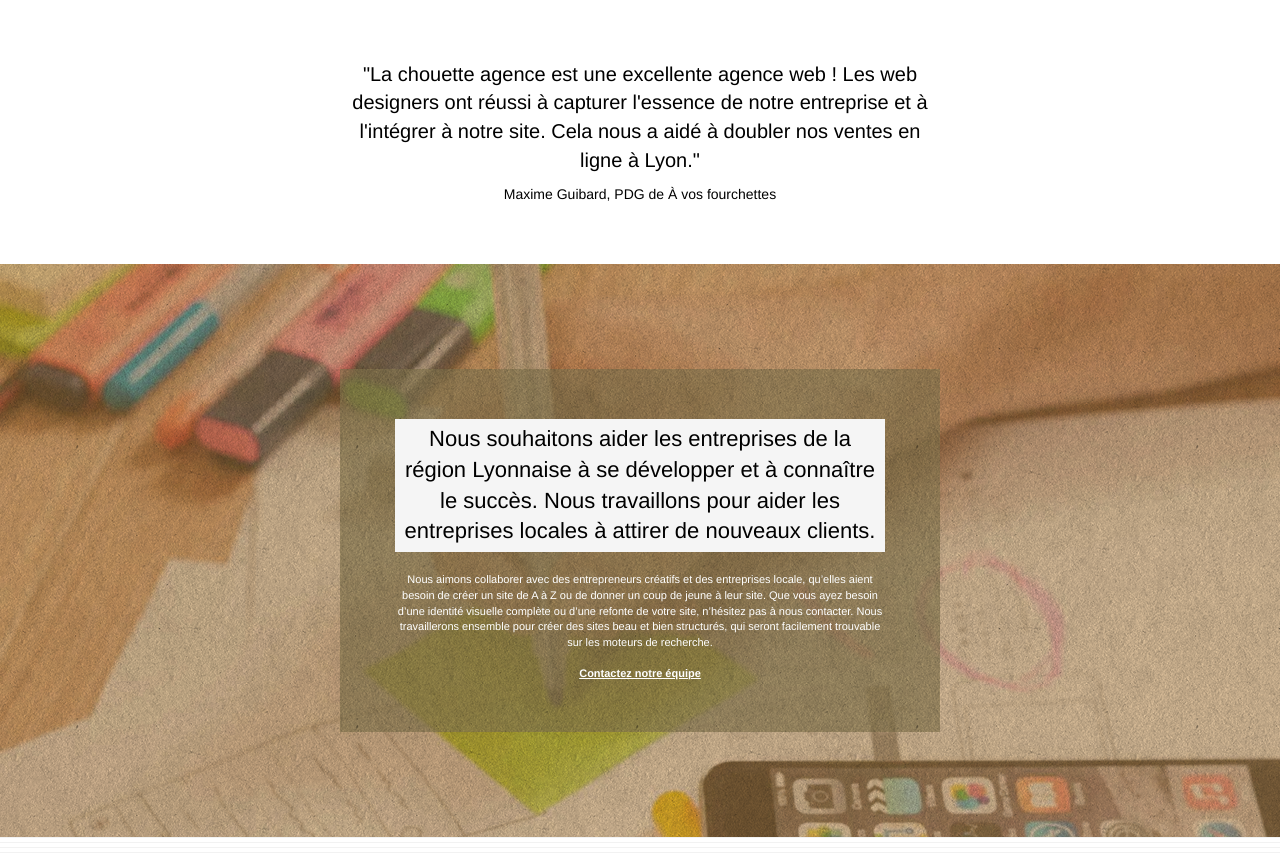
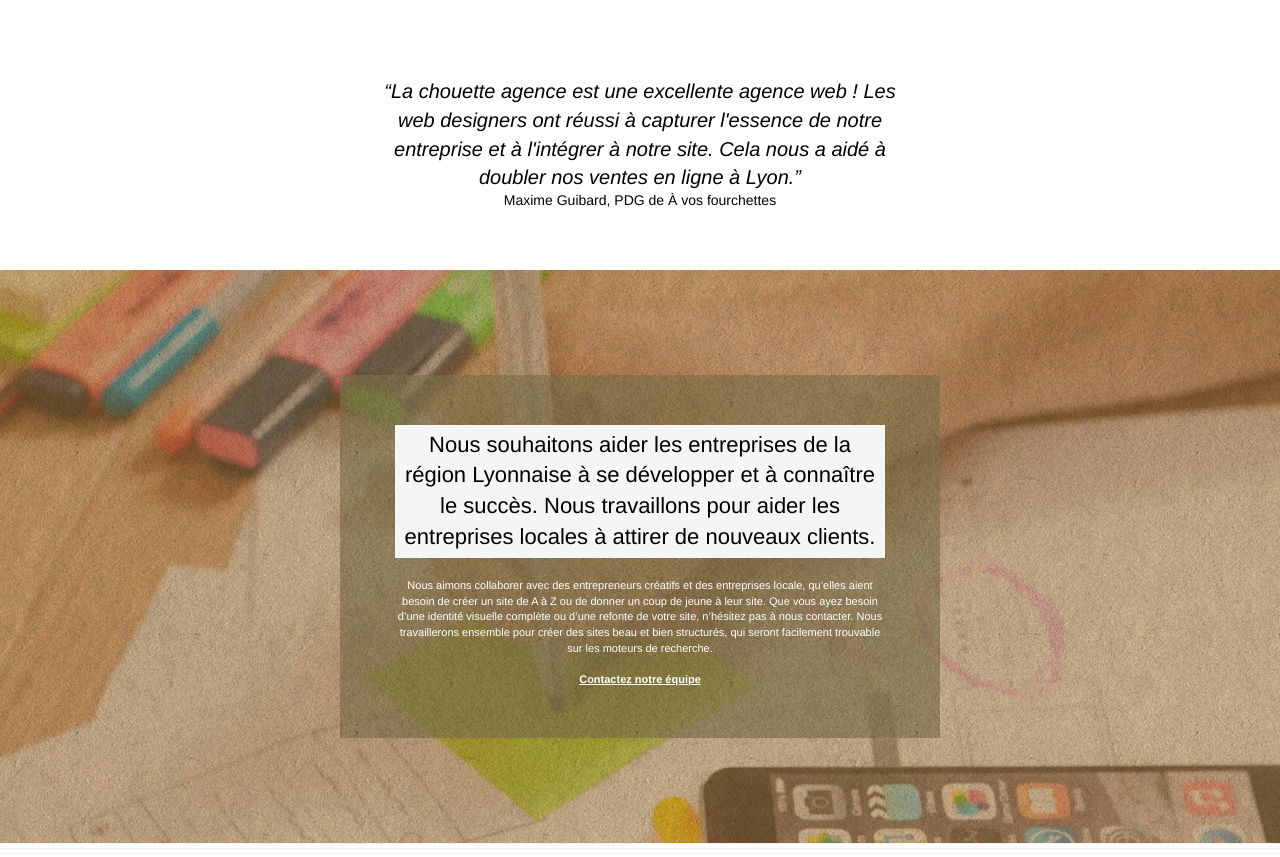
Before and after one commit to julberthier/Lachouetteagence, a plain HTML site: page index.html in a window 1280 px wide. Shown: the part 921-1778 px from the top of the page. Drawn offline with Linux system fonts and the light colour scheme.

Commit message:
Font correction

```diff
--- a/index.html
+++ b/index.html
@@ -1,4 +1,4 @@
-<!doctype html>
+/ô<!doctype html>
 <html lang="fr">
 <head>
     <meta charset="utf-8">
@@ -114,8 +114,8 @@
 		</div>
 		<div class="row voffset-lg voffset">
 			<div class="col-xs-12 col-md-8 col-md-offset-2 text-center center-flex">
-				<p class="text-decor-bold">"La chouette agence est une excellente agence web ! Les web designers ont réussi à capturer l'essence de notre entreprise et à l'intégrer à notre site. Cela nous a aidé à doubler nos ventes en ligne à Lyon."</p>
-					<p class="text-decor-sm center-flex">Maxime Guibard, PDG de À vos fourchettes</p>
+				<p class="text-decor-bold italic">“La chouette agence est une excellente agence web ! Les web designers ont réussi à capturer l'essence de notre entreprise et à l'intégrer à notre site. Cela nous a aidé à doubler nos ventes en ligne à Lyon.”</p>
+					<p class="text-decor-sm center-flex low_IL">Maxime Guibard, PDG de À vos fourchettes</p>
 
 			</div>
 		</div>
--- a/style.css
+++ b/style.css
@@ -379,8 +379,16 @@ a:hover {
 .text-decor-bold {
     font-size: 20px;
     color: black !important;
-    max-width: 582px;
+    max-width: 542px;
     height: auto;
+}
+
+.low_IL {
+    margin-top: -12px;
+}
+
+.italic {
+    font-style: italic;
 }
 
 .text-decor-sm {
```
